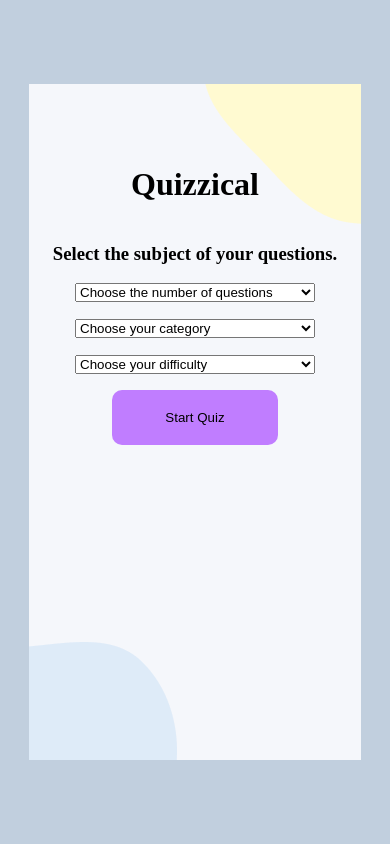
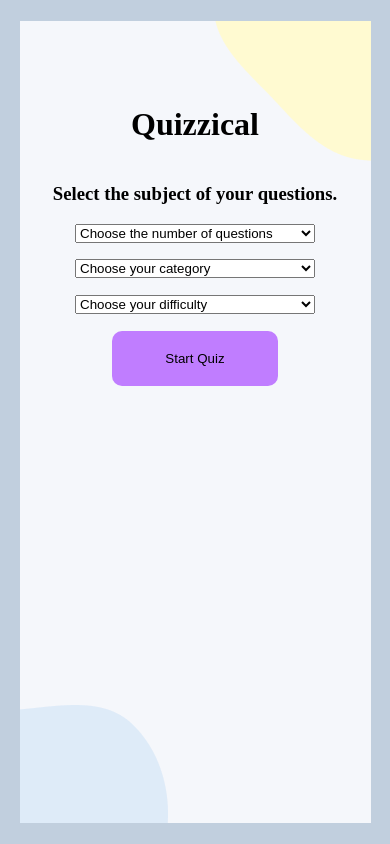
Before and after one commit to Paxxack/Quizzical_2024, a React (Create React App) app: page / in a window 390 px wide. Built offline with nearby package versions, Linux system fonts and the light colour scheme.

Commit message:
responsive adjustments on .background

```diff
--- a/src/Css/app.css
+++ b/src/Css/app.css
@@ -40,7 +40,7 @@ hr {
   display: flex;
   flex-direction: column;
   background-color: var(--neutral-bg-color);
-  height: 80%;
+  height: 90%;
   width: 85%;
 }
 
@@ -107,3 +107,10 @@ hr {
     left: -22px;
   }
 }
+
+@media (width < 425px) {
+  .background {
+    height: 95%;
+    width: 90%;
+  }
+}
```
